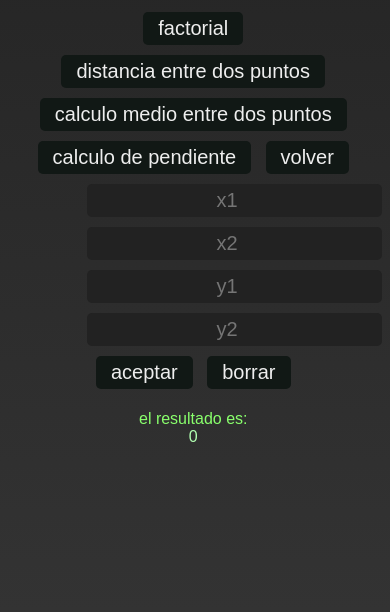
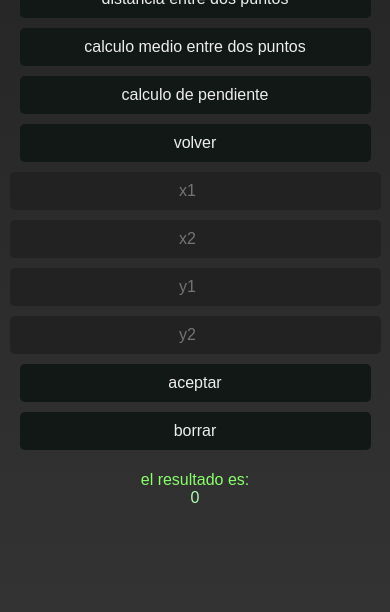
Before and after one commit to Jesjosjar/primer-proyecto-logica, a plain HTML site: page medio.html in a window 390 px wide. Shown: the part 232-844 px from the top of the page. Drawn offline with Linux system fonts and the light colour scheme.

Commit message:
Update calculos.css

```diff
--- a/calculos.css
+++ b/calculos.css
@@ -6,13 +6,14 @@
 
 body {
     background: linear-gradient(#222, #333);
-     background-repeat: no-repeat;
+    background-repeat: no-repeat;
     background-attachment: fixed;
     display: grid;
     grid-template-columns: 1fr 1fr 1fr 1fr 1fr;
     grid-template-rows: 1fr 1fr 1fr 1fr 1fr;
     height: 95vh;
     width: 95vw;
+    margin: 0;
 }
 
 input {
@@ -36,6 +37,7 @@ input:focus, input:hover {
     grid-row: 2;
 }
 
+
 button {
     background: #111815;
     border-radius: 5px;
@@ -43,14 +45,12 @@ button {
     font-size: 20px;
     transition: all .3s ease-in;
     padding: 5px 15px;
-    margin: 5px
+    margin: 5px;
 }
-
 
 #entradas {
     grid-row: 3;
     grid-column: 2 / 5;
-
 }
 
 #boton {
@@ -61,14 +61,53 @@ button {
 .botones_navegacion {
     background: #252525;
 }
+
+
 #resultado {
     color: #b1ffb1;
 }
-#resultado2{
+#resultado2 {
     color: #89ff6c;
+}
 
+
+.container {
+  width: 90%;
+  padding: 2em;
+  margin: auto;
 }
-.container {
-  width: 90%;   /* se adapta al ancho */
-  padding: 2em; /* relativo al texto */
+
+
+@media (max-width: 768px) {
+    body {
+        grid-template-columns: 1fr;
+        grid-template-rows: auto;
+        height: auto;
+        width: 100vw;
+    }
+
+    #titulo, #entradas, #boton {
+        grid-column: 1;
+        grid-row: auto;
+    }
+
+    input, button {
+        width: 90%;
+        font-size: 18px;
+    }
+
+    .container {
+        width: 100%;
+        padding: 1em;
+    }
 }
+
+@media (max-width: 480px) {
+    input, button {
+        font-size: 16px;
+        padding: 10px;
+    }
+
+    #titulo {
+        font-size: 22px;
+    }
```
